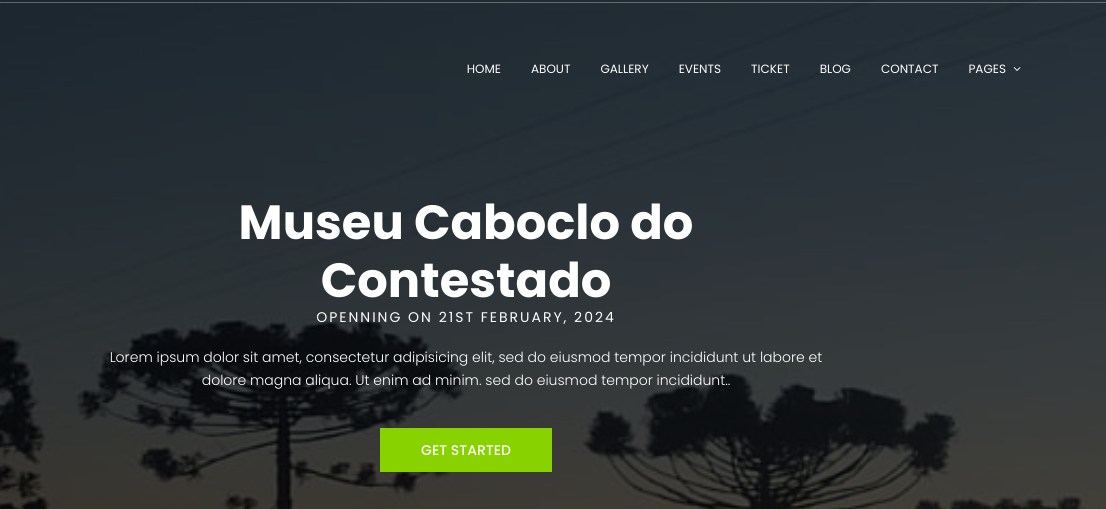
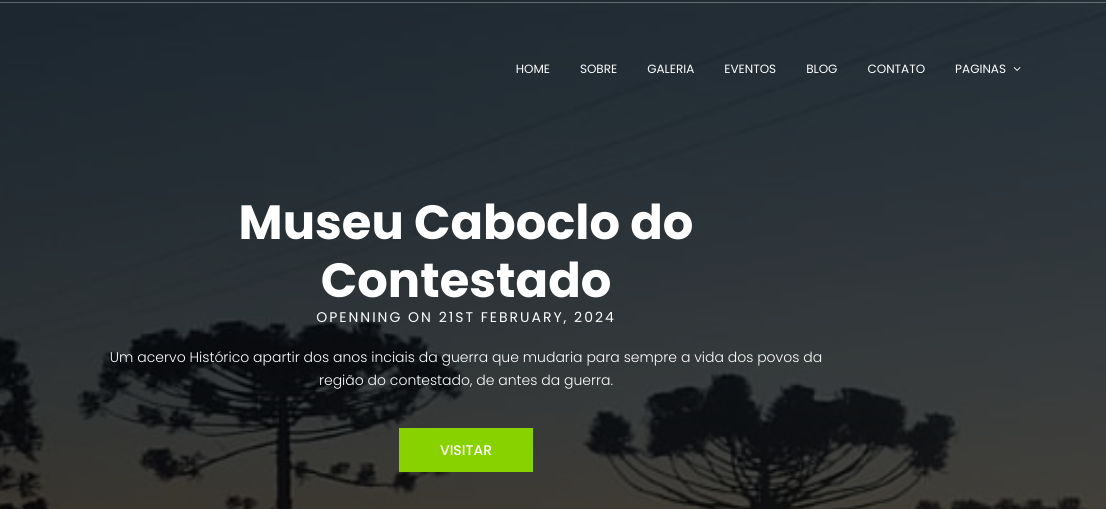
Before and after one commit to andreia22/museu_caboclo, a plain HTML site: page index.html in a window 1280 px wide. Shown: the part 32-541 px from the top of the page, 174-1280 px from the left. Drawn offline with nearby package versions, Linux system fonts and the light colour scheme; some packages are replaced by stand-ins of ours.

Commit message:
Segundo commit

```diff
--- a/index.html
+++ b/index.html
@@ -59,13 +59,12 @@
 				<nav id="nav-menu-container">
 					<ul class="nav-menu">
 						<li class="menu-active"><a href="index.html">Home</a></li>
-						<li><a href="about.html">About</a></li>
-						<li><a href="gallery.html">Gallery</a></li>
-						<li><a href="event.html">Events</a></li>
-						<li><a href="ticket.html">Ticket</a></li>
+						<li><a href="about.html">Sobre</a></li>
+						<li><a href="gallery.html">Galeria</a></li>
+						<li><a href="event.html">Eventos</a></li>
 						<li><a href="blog-home.html">Blog</a></li>
-						<li><a href="contact.html">Contact</a></li>
-						<li class="menu-has-children"><a href="">Pages</a>
+						<li><a href="contact.html">Contato</a></li>
+						<li class="menu-has-children"><a href="">Paginas</a>
 							<ul>
 								<li><a href="blog-single.html">Blog Single</a></li>
 								<li><a href="category.html">Category</a></li>
@@ -90,10 +89,11 @@
 					</h1>
 					<h6 class="text-white">Openning on 21st February, 2024</h6>
 					<p class="pt-20 pb-20 text-white">
-						Lorem ipsum dolor sit amet, consectetur adipisicing elit, sed do eiusmod tempor incididunt ut
-						labore et dolore magna aliqua. Ut enim ad minim. sed do eiusmod tempor incididunt..
+						Um acervo Histórico apartir dos anos inciais da guerra que
+						mudaria para sempre a vida dos povos da região do contestado,
+						de antes da guerra.
 					</p>
-					<a href="#" class="primary-btn text-uppercase">Get Started</a>
+					<a href="#" class="primary-btn text-uppercase">Visitar</a>
 				</div>
 			</div>
 		</div>
```
